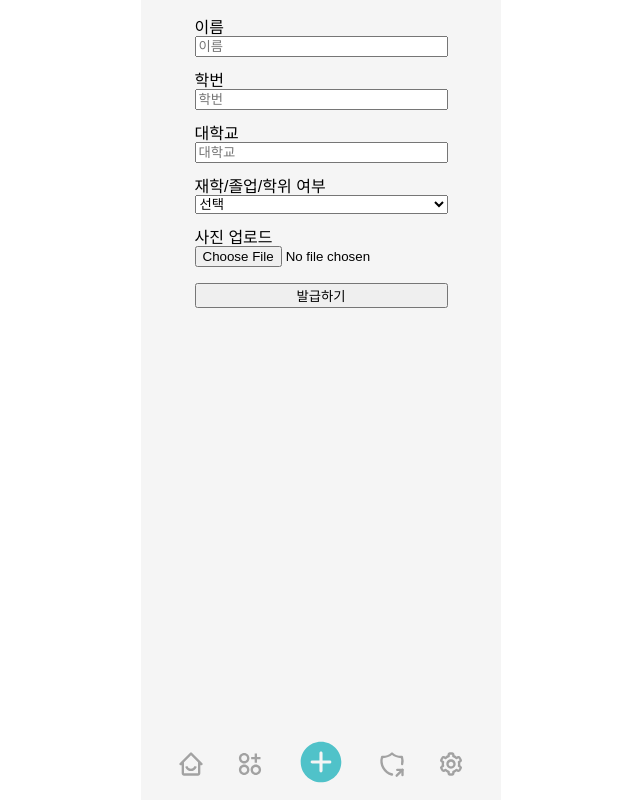
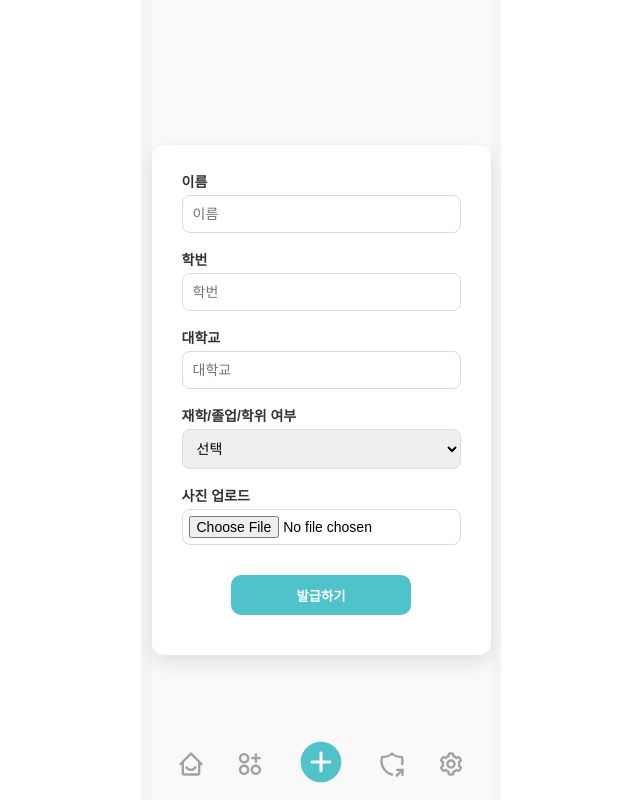
Before and after one commit to Storyos/blocking, a React (Create React App) app in the folder client/: page /mintsbt in a window 1280 px wide. Shown: the whole page, without its empty margins (319-959 px from the left). Built offline with nearby package versions, Linux system fonts and the light colour scheme; no server answers; sample sign-in values are in the browser's storage.

Commit message:
mintsbt css 수정

```diff
--- a/client/package.json
+++ b/client/package.json
@@ -18,8 +18,8 @@
     "react-icons": "^5.2.1",
     "react-router-dom": "^6.24.1",
     "react-scripts": "^5.0.1",
+    "react-slick": "^0.30.2",
     "react-transition-group": "^4.4.5",
-    "react-slick": "^0.30.2",
     "slick-carousel": "^1.8.1",
     "styled-components": "^6.1.12",
     "web-vitals": "^2.1.4"
--- a/client/src/routes/settings/MintSBT.jsx
+++ b/client/src/routes/settings/MintSBT.jsx
@@ -6,24 +6,81 @@ import axios from "axios";
 
 const Container = styled.div`
   display: flex;
-  flex-direction: column;
+  justify-content: center;
   align-items: center;
-  padding: 20px;
-  background-color: #f5f5f5;
+  height: 100vh;
+  background-color: #f9f9f9;
 `;
 
 const FormContainer = styled.form`
   display: flex;
   flex-direction: column;
-  gap: 16px;
+  gap: 20px;
+  width: 100%;
+  max-width: 500px;
+  padding: 30px;
+  background-color: #ffffff;
+  border-radius: 12px;
+  box-shadow: 0px 8px 20px rgba(0, 0, 0, 0.1);
 `;
 
 const InputGroup = styled.div`
   display: flex;
   flex-direction: column;
+  label {
+    font-size: 14px;
+    font-weight: 600;
+    color: #333;
+    margin-bottom: 6px;
+  }
+  input,
+  select {
+    padding: 10px;
+    border: 1px solid #dcdcdc;
+    border-radius: 8px;
+    font-size: 14px;
+    transition: border-color 0.3s;
+    &:focus {
+      border-color: #50c2c9;
+      outline: none;
+    }
+  }
+  input[type="file"] {
+    padding: 6px;
+  }
 `;
 
-const SubmitButton = styled.button``;
+const SubmitButton = styled.button`
+  display: block;
+  width: 180px;
+  height: 40px;
+  border: none;
+  border-radius: 10px;
+  margin: 10px auto;
+  background-color: #50c2c9;
+  color: #fff;
+  font-weight: 600;
+  text-align: center;
+  transition: 0.3s;
+  cursor: pointer;
+
+  &:hover {
+    background-color: #3ba9b1;
+    transform: translateY(-3px) scale(1.0); /* Scale effect on hover */
+  }
+
+  a {
+    color: inherit;
+    text-decoration: none;
+    display: flex;
+    align-items: center;
+  }
+
+  svg {
+    margin-right: 8px;
+    font-size: 20px;
+  }
+`;
 
 export default function MintSBT() {
   const { register, handleSubmit } = useForm();
@@ -105,10 +162,7 @@ export default function MintSBT() {
             disabled={isLoading}
           />
         </InputGroup>
-        <SubmitButton
-          type="submit"
-          disabled={isLoading}
-        >
+        <SubmitButton type="submit" disabled={isLoading}>
           {isLoading ? "로딩 중..." : "발급하기"}
         </SubmitButton>
       </FormContainer>
--- a/client/src/routes/settings/Settings.jsx
+++ b/client/src/routes/settings/Settings.jsx
@@ -9,7 +9,7 @@ const Container = styled.div`
   display: flex;
   flex-direction: column;
   align-items: center;
-  padding: 20px;
+  padding: 10px;
   position: relative;
   background-color: #f5f5f5;
 `;
@@ -57,7 +57,7 @@ const LinkText = styled.span`
 `;
 
 const LogOutContainer = styled.div`
-  margin-top: 220px;
+  margin-top: 150px;
   display: flex;
   flex-direction: column;
   align-items: center;
```
Also changed, not shown: 1 other file (tests, documents, lock files or other folders).
